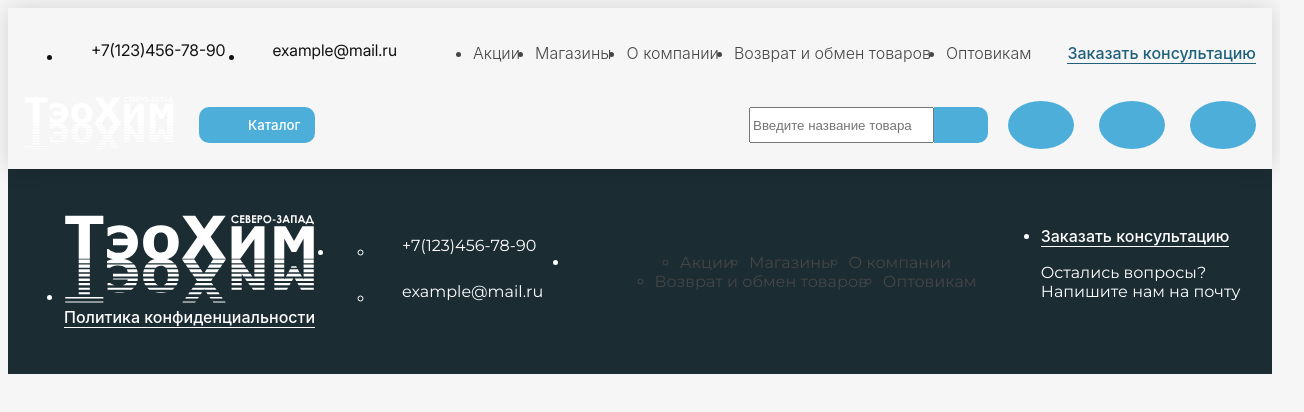
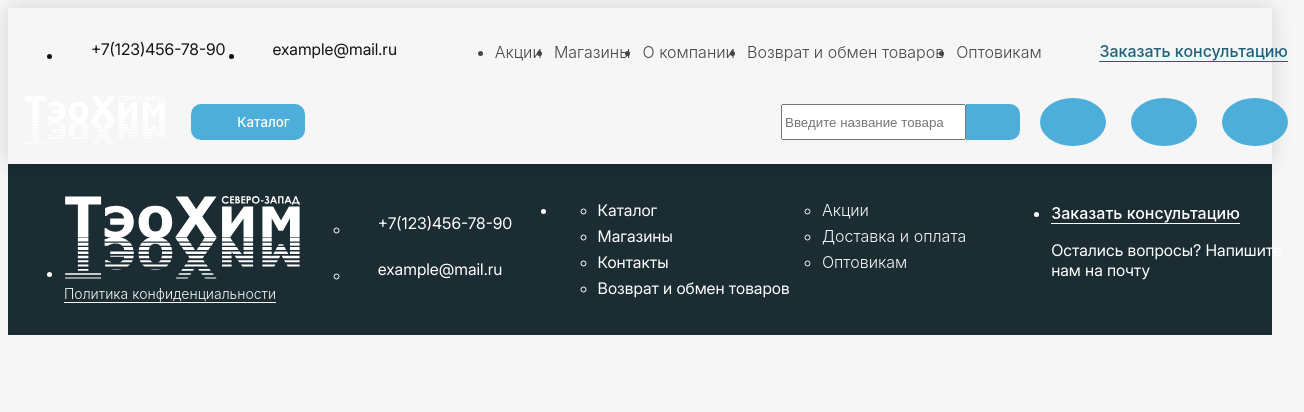
Before and after one commit to NakhimoVV/store-template, a Next.js app: page / in a window 1280 px wide. Shown: the top 412 px of the page, 1304 px wide, since content can reach past the window. Built offline with nearby package versions, Linux system fonts and the light colour scheme; a web font is replaced by a local one.

Commit message:
done Header and Footer sections without mobile adaptive

```diff
--- a/src/shared/styles/helpers/constants.scss
+++ /dev/null
@@ -1,2 +0,0 @@
-$container-desktop-width: 1200;
-$container-laptop-width: 840;
--- a/src/shared/styles/helpers/functions.scss
+++ b/src/shared/styles/helpers/functions.scss
@@ -1,12 +1,11 @@
-@use 'constants' as *;
 @use 'sass:math';
 
 @function fluid($max: 100, $min: 10, $isEndOfLaptop: false) {
-  $maxViewportWidth: $container-desktop-width;
+  $maxViewportWidth: 1920;
   $minViewportWidth: 360;
 
   @if ($isEndOfLaptop) {
-    $minViewportWidth: $container-laptop-width;
+    $minViewportWidth: 1440;
   }
 
   $maxSize: math.div($max, 16);
--- a/src/shared/styles/helpers/index.scss
+++ b/src/shared/styles/helpers/index.scss
@@ -1,4 +1,3 @@
-@forward 'constants';
 @forward 'functions';
 @forward 'media';
 @forward 'mixins';
--- a/src/shared/styles/helpers/mixins.scss
+++ b/src/shared/styles/helpers/mixins.scss
@@ -67,7 +67,7 @@
 }
 
 @mixin focus-visible {
-  outline: 2px dashed var(--color-blue-1);
+  outline: 2px dashed var(--color-accent);
   outline-offset: 4px;
   transition-duration: 0s !important;
 }
--- a/src/shared/styles/variables.scss
+++ b/src/shared/styles/variables.scss
@@ -23,7 +23,7 @@
   --font-family-base: 'Montserrat', sans-serif;
   --font-family-accent: 'Inter', sans-serif;
 
-  --container-width: #{fluid-to-laptop($container-desktop-width,$container-laptop-width)};
+  --container-width: 1280px;
   --container-padding-x: 16px;
 
   --transition-duration: 0.2s;
--- a/src/shared/ui/NavigationMenu/ui/NavigationMenu.scss
+++ b/src/shared/ui/NavigationMenu/ui/NavigationMenu.scss
@@ -1,5 +1,4 @@
 .navigation-menu {
-  color: var(--color-grey);
 
   &__list {
     display: flex;
--- a/src/widgets/Footer/ui/Footer.scss
+++ b/src/widgets/Footer/ui/Footer.scss
@@ -1,9 +1,32 @@
 .footer {
-  padding-block: 30px;
+  padding-block: fluid-to-laptop(30, 16);
+  font-family: var(--font-family-accent);
   color: var(--color-white);
   background-color: var(--color-blue-1);
 
   &__column {
     align-self: center;
   }
+
+  &__policy-button {
+    font-size: 14px;
+    font-weight: 300;
+    color: var(--color-light);
+  }
+
+  &__navigation .navigation-menu__list {
+    display: grid;
+    grid-template-columns: 1fr 1fr;
+    row-gap: fluid-to-laptop(16, 6);
+    column-gap: 5px;
+
+    .navigation-menu__item:nth-child(2n+2) {
+      font-weight: 300;
+      color: var(--color-light);
+    }
+  }
+
+  @include tablet {
+    // TODO: Меняем сетку и возможно все-же стоит сделать свою сетку футеру
+  }
 }
--- a/src/widgets/Footer/ui/Footer.tsx
+++ b/src/widgets/Footer/ui/Footer.tsx
@@ -19,11 +19,13 @@ const contactLinks: Contact[] = [
   },
 ]
 const menuItems: NavigationMenuItem[] = [
+  { href: '/catalog', label: 'Каталог' },
   { href: '/promo', label: 'Акции' },
   { href: '/stores', label: 'Магазины' },
-  { href: '/about', label: 'О компании' },
+  { href: '/delivery', label: 'Доставка и оплата' },
+  { href: '/contacts', label: 'Контакты' },
+  { href: '/wholesale', label: 'Оптовикам' },
   { href: '/returns-exchanges', label: 'Возврат и обмен товаров' },
-  { href: '/wholesale', label: 'Оптовикам' },
 ]
 
 const Footer = () => {
@@ -39,8 +41,8 @@ const Footer = () => {
           <>
             <Logo className="footer__logo" />
             <Button
-              className="footer__sub-button"
-              href="/politics"
+              className="footer__policy-button"
+              href="/policy"
               label="Политика конфиденциальности"
               mode={ButtonMode.ANCHOR}
             />
@@ -49,10 +51,7 @@ const Footer = () => {
             className="footer__contact-links"
             links={contactLinks}
           />
-          <NavigationMenu
-            className="footer__top-navigation"
-            items={menuItems}
-          />
+          <NavigationMenu className="footer__navigation" items={menuItems} />
           <>
             <Button
               href="/consult"
--- a/src/widgets/Header/ui/Header.scss
+++ b/src/widgets/Header/ui/Header.scss
@@ -25,6 +25,10 @@
     align-items: center;
     text-align: center;
 
+    &-navigation {
+      color: var(--color-grey);
+    }
+
     &-button {
       color: var(--color-blue-4);
     }
@@ -47,4 +51,8 @@
     align-items: center;
     column-gap: 25px;
   }
+
+  @include tablet {
+    // TODO: Добавляем бургер кнопку
+  }
 }
```
Also changed, not shown: src/shared/styles/globals.scss (+0 -10 lines).
